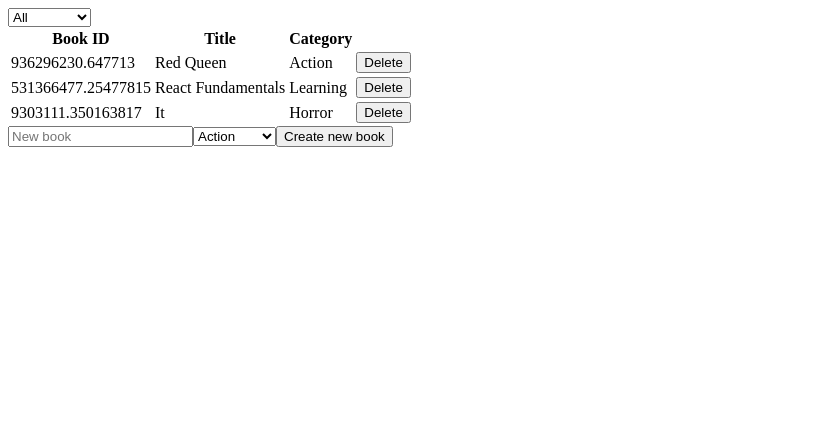
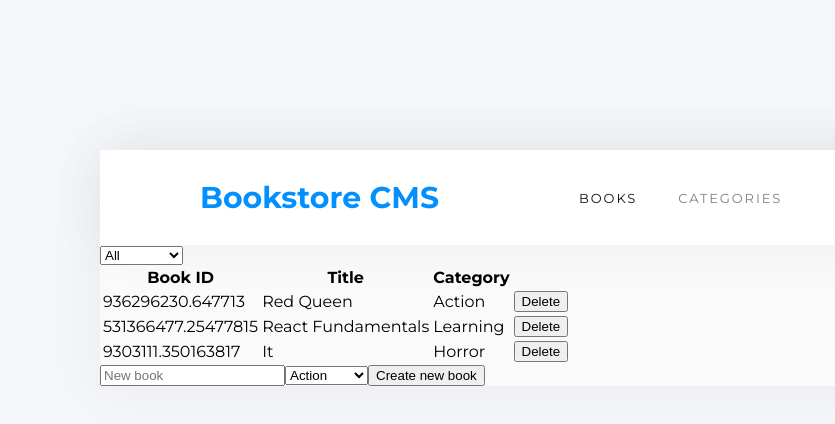
Before and after one commit to vieiramanda11/react-bookstore, a React (Create React App) app: page / in a window 1280 px wide. Shown: the top 424 px of the page, without its empty margins (0-835 px from the left). Built offline with nearby package versions, Linux system fonts and the light colour scheme.

Commit message:
creating header component and styling

```diff
--- a/public/index.html
+++ b/public/index.html
@@ -24,6 +24,7 @@
       work correctly both with client-side routing and a non-root public URL.
       Learn how to configure a non-root public URL by running `npm run build`.
     -->
+    <link href="https://fonts.googleapis.com/css?family=Montserrat:400,700&display=swap" rel="stylesheet">
     <title>React App</title>
   </head>
   <body>
--- a/src/components/App.js
+++ b/src/components/App.js
@@ -1,9 +1,11 @@
 import React from 'react';
 import BooksList from '../containers/BooksList';
 import BooksForm from '../containers/BooksForm';
+import Header from './Header';
 
 const App = () => (
-  <div className="App">
+  <div className="app">
+    <Header />
     <BooksList />
     <BooksForm />
   </div>
--- /dev/null
+++ b/src/components/Header.js
@@ -0,0 +1,13 @@
+import React from 'react';
+
+const Header = () => (
+  <header className="header">
+    <h1>Bookstore CMS</h1>
+    <ul>
+      <li id="active">BOOKS</li>
+      <li>CATEGORIES</li>
+    </ul>
+  </header>
+);
+
+export default Header;
--- a/src/index.js
+++ b/src/index.js
@@ -4,6 +4,7 @@ import { Provider } from 'react-redux';
 import { createStore } from 'redux';
 import App from './components/App';
 import rootReducer from './reducers';
+import './styles/index.css';
 
 const booksArray = [
   {
--- /dev/null
+++ b/src/styles/index.css
@@ -0,0 +1,45 @@
+body {
+  margin: 0;
+  padding: 0;
+  background-color: #f5f6fa;
+  width: 100%;
+  height: 100%;
+  font-family: 'Montserrat', sans-serif;
+}
+
+.app {
+  margin: 150px 100px;
+  border-radius: 4px;
+  box-shadow: 0 0 60px 0 rgba(0, 0, 0, 0.05);
+  background-color: #fafafa;
+}
+
+.header {
+  display: inline-flex;
+  align-items: center;
+  height:  95px;
+  width: 100%;
+  background-color: #ffffff;
+  box-shadow: 0 0 60px 0 rgba(0, 0, 0, 0.05);
+}
+
+.header h1 {
+  font-size: 30px;
+  font-weight: bold;
+  color: #0290ff;
+  margin: 29px 100px;
+}
+
+.header ul li {
+  display: inline;
+  list-style-type: none;
+  font-size: 13px;
+  letter-spacing: 1.9px;
+  opacity: 0.5;
+}
+
+#active {
+  color: #121212;
+  opacity: 1;
+  margin-right: 41px;
+}
```
